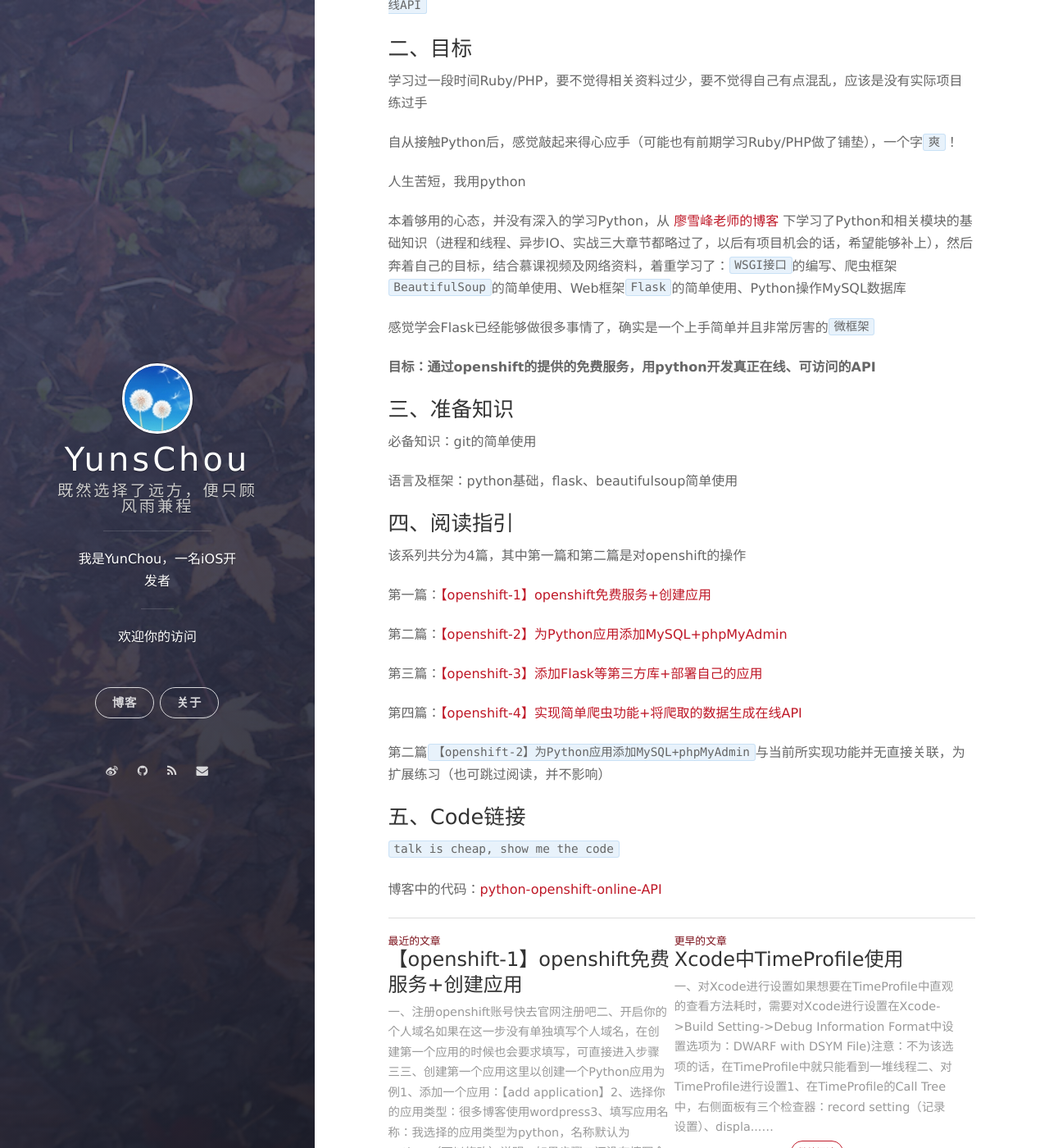
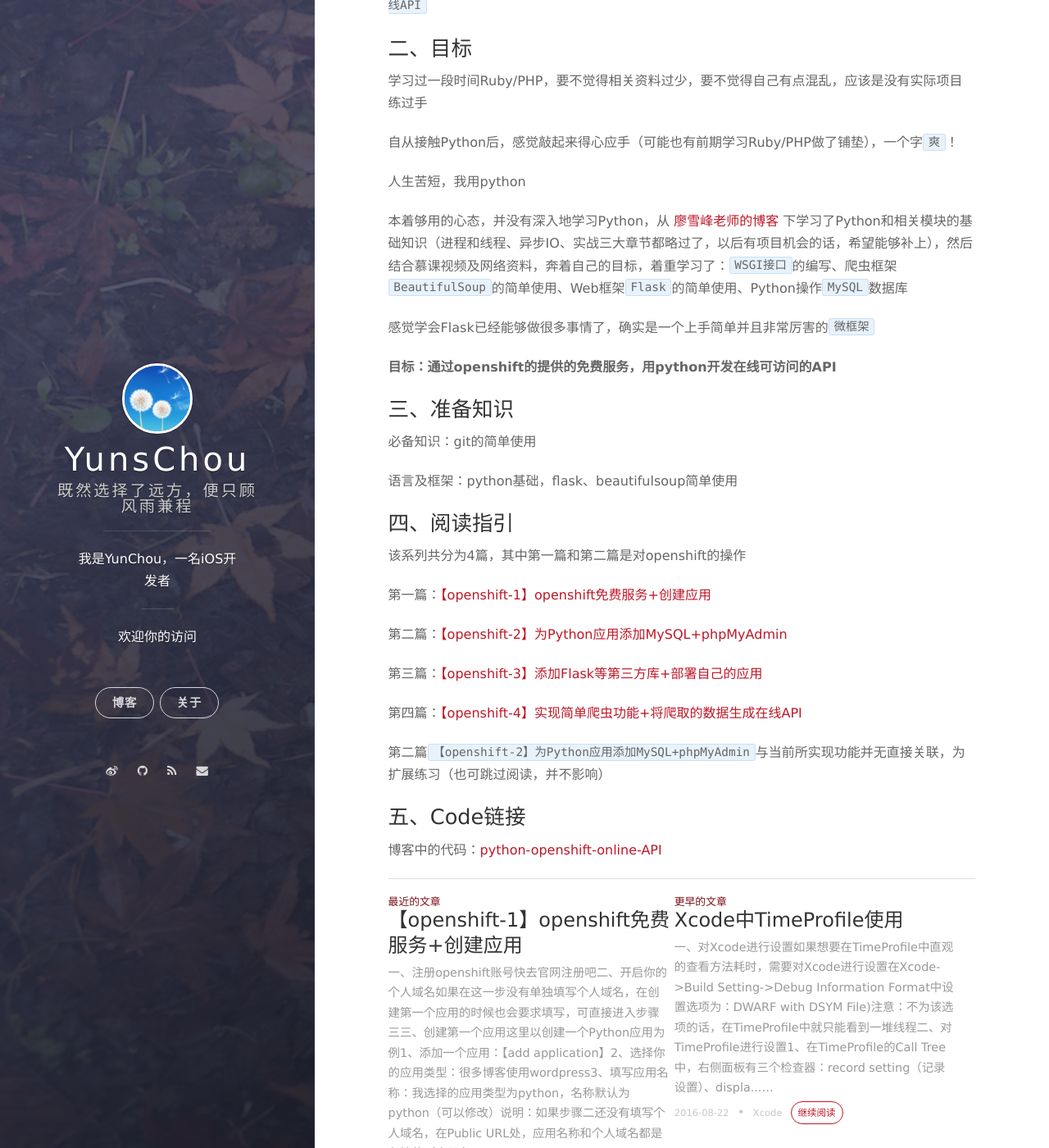
Before and after one commit to YunsChou/Yuns.github.io, a Jekyll site: the page built from _posts/2016-08-29-openshift-guide-0.md, in a window 1280 px wide and 1400 px high, scrolled down 361 px. Shown: the whole window at 82% size. Built offline with Jekyll 4.4.1, drawn with Linux system fonts in a browser that asks for light colours; nearby versions of some CDN libraries; Markdown is read by kramdown in place of the engine named in the settings; comment, search, counter and statistics services are not loaded.

Commit message:
fix guide-0

```diff
--- a/_posts/2016-08-29-openshift-guide-0.md
+++ b/_posts/2016-08-29-openshift-guide-0.md
@@ -21,11 +21,11 @@ tags: openshift
 
 人生苦短，我用python
 
-本着够用的心态，并没有深入的学习Python，从 [廖雪峰老师的博客](http://www.liaoxuefeng.com/) 下学习了Python和相关模块的基础知识（进程和线程、异步IO、实战三大章节都略过了，以后有项目机会的话，希望能够补上），然后奔着自己的目标，结合慕课视频及网络资料，着重学习了：`WSGI接口`的编写、爬虫框架`BeautifulSoup`的简单使用、Web框架`Flask`的简单使用、Python操作MySQL数据库
+本着够用的心态，并没有深入地学习Python，从 [廖雪峰老师的博客](http://www.liaoxuefeng.com/) 下学习了Python和相关模块的基础知识（进程和线程、异步IO、实战三大章节都略过了，以后有项目机会的话，希望能够补上），然后结合慕课视频及网络资料，奔着自己的目标，着重学习了：`WSGI接口`的编写、爬虫框架`BeautifulSoup`的简单使用、Web框架`Flask`的简单使用、Python操作`MySQL`数据库
 
 感觉学会Flask已经能够做很多事情了，确实是一个上手简单并且非常厉害的`微框架`
 
-**目标：通过openshift的提供的免费服务，用python开发真正在线、可访问的API**
+**目标：通过openshift的提供的免费服务，用python开发在线可访问的API**
 
 ### 三、准备知识
 
@@ -49,6 +49,4 @@ tags: openshift
 
 ### 五、Code链接
 
-`talk is cheap, show me the code`
-
 博客中的代码：[python-openshift-online-API](https://github.com/YunsChou/PythonCode/tree/master/python-openshift-online-API)
```
